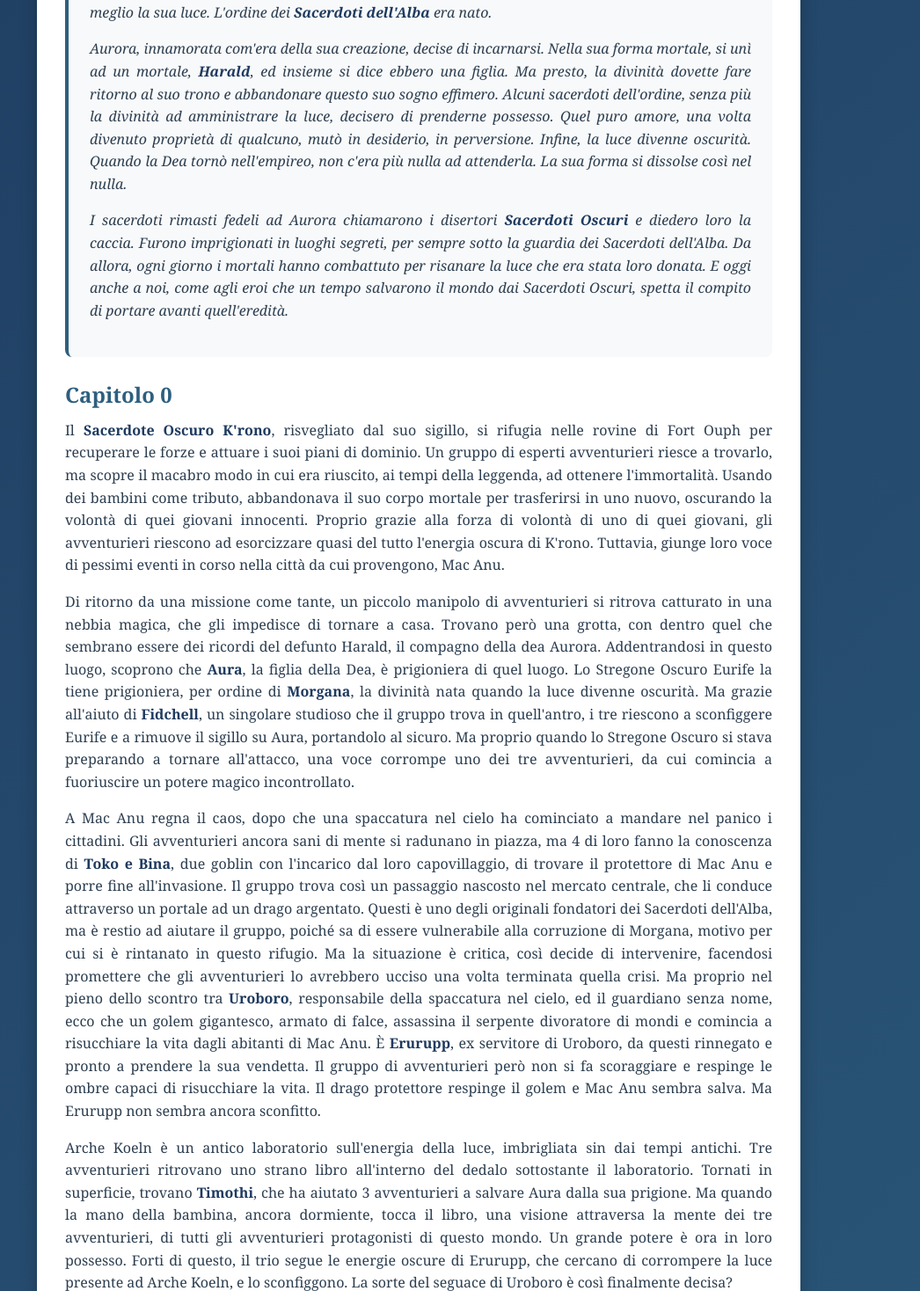
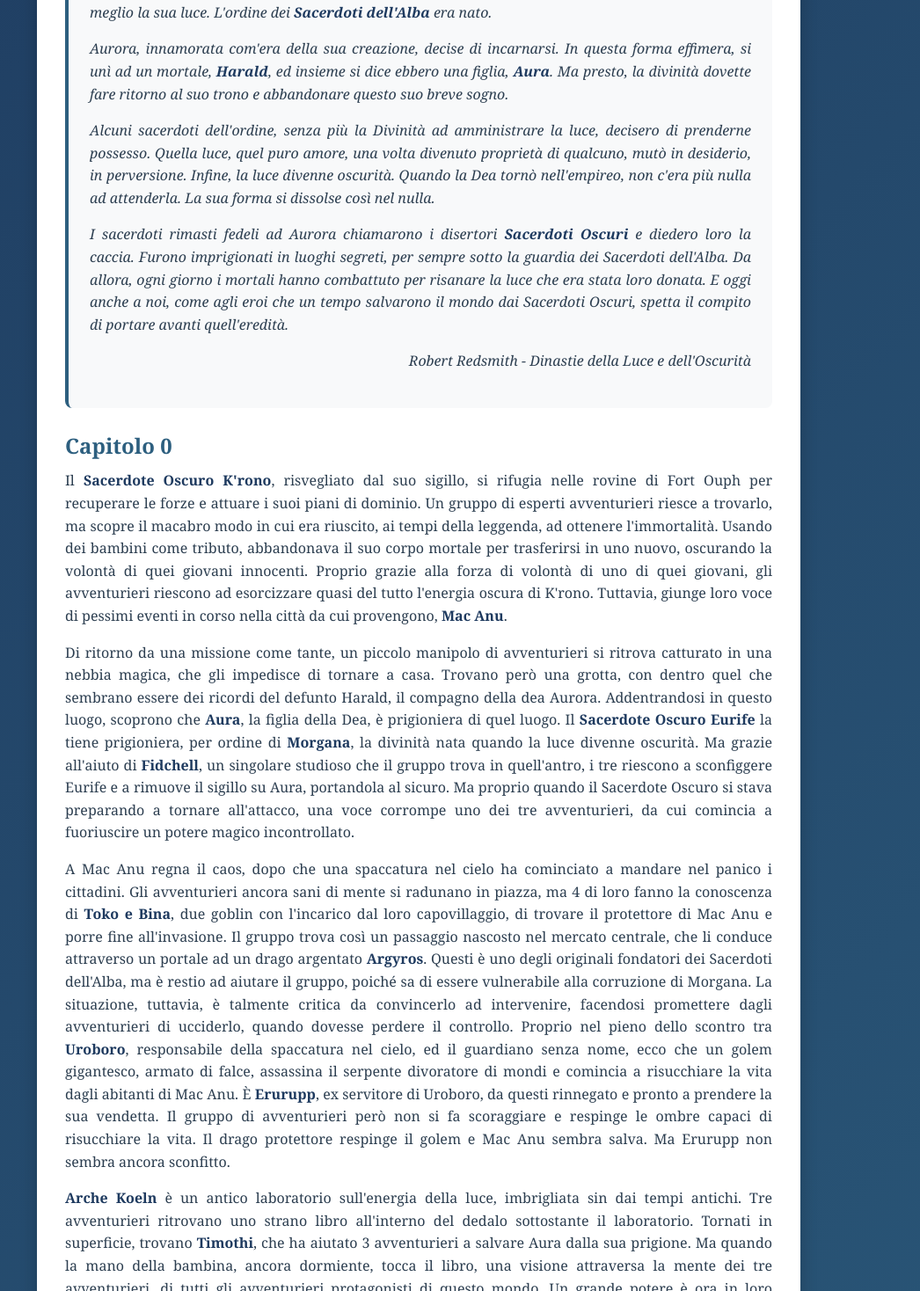
Before and after one commit to VitoDalena/myriad-frontend, an Angular app: page / in a window 1280 px wide. Shown: the part 662-2130 px from the top of the page at 88% size, without its empty margins (164-1210 px from the left). Built offline with nearby package versions, Linux system fonts and the light colour scheme.

Commit message:
Some fix to the story so far

```diff
--- a/src/app/index/index.component.html
+++ b/src/app/index/index.component.html
@@ -26,17 +26,20 @@
       <h3>Prologo</h3>
       <div class="italic-section">
         <p>In principio non v'era altro che luce. Una sola divinità, <strong>Aurora</strong>, dominava su questa luce.
-          Ricolma d'amore, tale divinità riversò la luce nel ricettacolo di <strong>Myriad</strong>. Questa prese la forma del mondo che conosciamo.
+          Ricolma d'amore, tale divinità riversò la luce nel ricettacolo di <strong>Myriad</strong>. Questo prese la forma del mondo che conosciamo.
           Aurora divise la sua luce egualmente fra tutti i mortali. Coloro ai quali era stato fatto dono dell'intelletto elessero dei sacerdoti,
-          per comunicare con la dea e apprendere come usare al meglio la sua luce. L'ordine dei <strong>Sacerdoti dell'Alba</strong> era nato.</p>
-        <p>Aurora, innamorata com'era della sua creazione, decise di incarnarsi. Nella sua forma mortale, si unì ad un mortale, <strong>Harald</strong>, ed
-          insieme si dice ebbero una figlia. Ma presto, la divinità dovette fare ritorno al suo trono e abbandonare questo suo sogno effimero.
-          Alcuni sacerdoti dell'ordine, senza più la divinità ad amministrare la luce, decisero di prenderne possesso. Quel puro amore, una volta divenuto
-          proprietà di qualcuno, mutò in desiderio, in perversione. Infine, la luce divenne oscurità. Quando la Dea tornò nell'empireo, non c'era più nulla
-          ad attenderla. La sua forma si dissolse così nel nulla.</p>
+          per comunicare con la Dea e apprendere come usare al meglio la sua luce. L'ordine dei <strong>Sacerdoti dell'Alba</strong> era nato.</p>
+        <p>Aurora, innamorata com'era della sua creazione, decise di incarnarsi. In questa forma effimera, si unì ad un mortale, <strong>Harald</strong>, ed
+          insieme si dice ebbero una figlia, <strong>Aura</strong>. Ma presto, la divinità dovette fare ritorno al suo trono e abbandonare questo suo
+          breve sogno.</p>
+        <p>Alcuni sacerdoti dell'ordine, senza più la Divinità ad amministrare la luce, decisero di prenderne possesso. Quella luce, quel puro amore, una volta
+          divenuto proprietà di qualcuno, mutò in desiderio, in perversione. Infine, la luce divenne oscurità. Quando la Dea tornò nell'empireo, non c'era
+          più nulla ad attenderla. La sua forma si dissolse così nel nulla.</p>
         <p>I sacerdoti rimasti fedeli ad Aurora chiamarono i disertori <strong>Sacerdoti Oscuri</strong> e diedero loro la caccia. Furono imprigionati
-          in luoghi segreti, per sempre sotto la guardia dei Sacerdoti dell'Alba. Da allora, ogni giorno i mortali hanno combattuto per risanare la luce che era stata
-          loro donata. E oggi anche a noi, come agli eroi che un tempo salvarono il mondo dai Sacerdoti Oscuri, spetta il compito di portare avanti quell'eredità.</p>
+          in luoghi segreti, per sempre sotto la guardia dei Sacerdoti dell'Alba. Da allora, ogni giorno i mortali hanno combattuto per risanare la luce che era
+          stata loro donata. E oggi anche a noi, come agli eroi che un tempo salvarono il mondo dai Sacerdoti Oscuri, spetta il compito di portare avanti
+          quell'eredità.</p>
+        <p style="text-align:right">Robert Redsmith - Dinastie della Luce e dell'Oscurità</p>
       </div>
 
       <h3>Capitolo 0</h3>
@@ -44,25 +47,25 @@
         Un gruppo di esperti avventurieri riesce a trovarlo, ma scopre il macabro modo in cui era riuscito, ai tempi della leggenda, ad ottenere l'immortalità.
         Usando dei bambini come tributo, abbandonava il suo corpo mortale per trasferirsi in uno nuovo, oscurando la volontà di quei giovani innocenti.
         Proprio grazie alla forza di volontà di uno di quei giovani, gli avventurieri riescono ad esorcizzare quasi del tutto l'energia oscura di K'rono.
-        Tuttavia, giunge loro voce di pessimi eventi in corso nella città da cui provengono, Mac Anu.</p>
+        Tuttavia, giunge loro voce di pessimi eventi in corso nella città da cui provengono, <strong>Mac Anu</strong>.</p>
       <p>Di ritorno da una missione come tante, un piccolo manipolo di avventurieri si ritrova catturato in una nebbia magica, che gli impedisce di tornare a casa.
         Trovano però una grotta, con dentro quel che sembrano essere dei ricordi del defunto Harald, il compagno della dea Aurora. Addentrandosi in questo luogo,
-        scoprono che <strong>Aura</strong>, la figlia della Dea, è prigioniera di quel luogo. Lo Stregone Oscuro Eurife la tiene prigioniera, per ordine di
+        scoprono che <strong>Aura</strong>, la figlia della Dea, è prigioniera di quel luogo. Il <strong>Sacerdote Oscuro Eurife</strong> la tiene prigioniera, per ordine di
         <strong>Morgana</strong>, la divinità nata quando la luce divenne oscurità. Ma grazie all'aiuto di <strong>Fidchell</strong>, un singolare studioso
-        che il gruppo trova in quell'antro, i tre riescono a sconfiggere Eurife e a rimuove il sigillo su Aura, portandolo al sicuro. Ma proprio quando lo
-        Stregone Oscuro si stava preparando a tornare all'attacco, una voce corrompe uno dei tre avventurieri, da cui comincia a fuoriuscire un potere magico
+        che il gruppo trova in quell'antro, i tre riescono a sconfiggere Eurife e a rimuove il sigillo su Aura, portandola al sicuro. Ma proprio quando il Sacerdote
+        Oscuro si stava preparando a tornare all'attacco, una voce corrompe uno dei tre avventurieri, da cui comincia a fuoriuscire un potere magico
         incontrollato.</p>
       <p>A Mac Anu regna il caos, dopo che una spaccatura nel cielo ha cominciato a mandare nel panico i cittadini. Gli avventurieri ancora sani di mente si radunano
         in piazza, ma 4 di loro fanno la conoscenza di <strong>Toko e Bina</strong>, due goblin con l'incarico dal loro capovillaggio, di trovare il protettore
         di Mac Anu e porre fine all'invasione. Il gruppo trova così un passaggio nascosto nel mercato centrale, che li conduce attraverso un portale ad un
-        drago argentato. Questi è uno degli originali fondatori dei Sacerdoti dell'Alba, ma è restio ad aiutare il gruppo, poiché sa di essere vulnerabile
-        alla corruzione di Morgana, motivo per cui si è rintanato in questo rifugio. Ma la situazione è critica, così decide di intervenire, facendosi promettere
-        che gli avventurieri lo avrebbero ucciso una volta terminata quella crisi. Ma proprio nel pieno dello scontro tra <strong>Uroboro</strong>, responsabile
+        drago argentato <strong>Argyros</strong>. Questi è uno degli originali fondatori dei Sacerdoti dell'Alba, ma è restio ad aiutare il gruppo, poiché sa di essere vulnerabile
+        alla corruzione di Morgana. La situazione, tuttavia, è talmente critica da convincerlo ad intervenire, facendosi promettere dagli avventurieri di
+        ucciderlo, quando dovesse perdere il controllo. Proprio nel pieno dello scontro tra <strong>Uroboro</strong>, responsabile
         della spaccatura nel cielo, ed il guardiano senza nome, ecco che un golem gigantesco, armato di falce, assassina il serpente divoratore di mondi e
         comincia a risucchiare la vita dagli abitanti di Mac Anu. È <strong>Erurupp</strong>, ex servitore di Uroboro, da questi rinnegato e pronto a prendere la sua
         vendetta. Il gruppo di avventurieri però non si fa scoraggiare e respinge le ombre capaci di risucchiare la vita. Il drago protettore respinge il golem e
         Mac Anu sembra salva. Ma Erurupp non sembra ancora sconfitto.</p>
-      <p>Arche Koeln è un antico laboratorio sull'energia della luce, imbrigliata sin dai tempi antichi. Tre avventurieri ritrovano uno strano libro all'interno
+      <p><strong>Arche Koeln</strong> è un antico laboratorio sull'energia della luce, imbrigliata sin dai tempi antichi. Tre avventurieri ritrovano uno strano libro all'interno
         del dedalo sottostante il laboratorio. Tornati in superficie, trovano <strong>Timothi</strong>, che ha aiutato 3 avventurieri a salvare Aura dalla sua
         prigione. Ma quando la mano della bambina, ancora dormiente, tocca il libro, una visione attraversa la mente dei tre avventurieri, di tutti gli avventurieri
         protagonisti di questo mondo. Un grande potere è ora in loro possesso. Forti di questo, il trio segue le energie oscure di Erurupp, che cercano di
```
